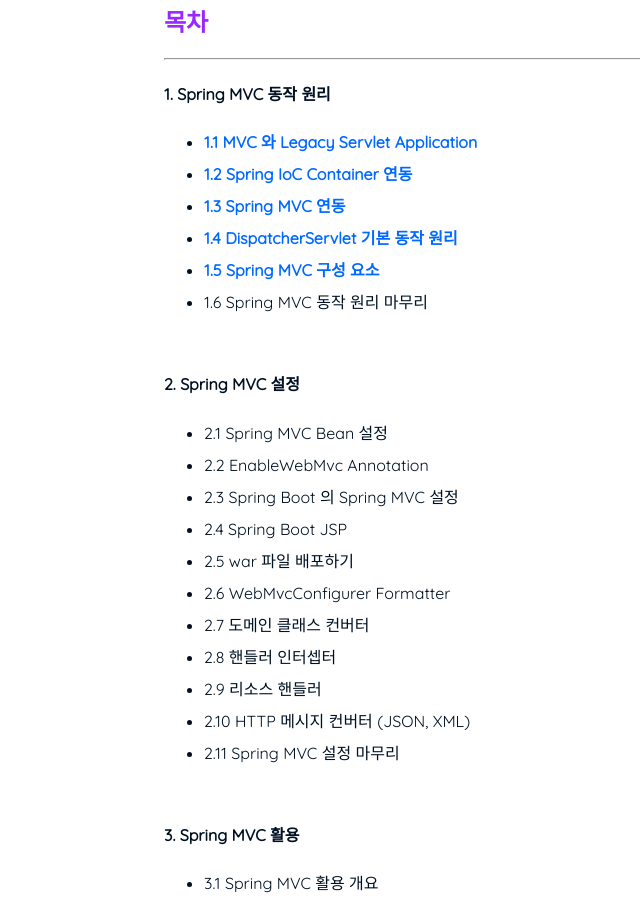
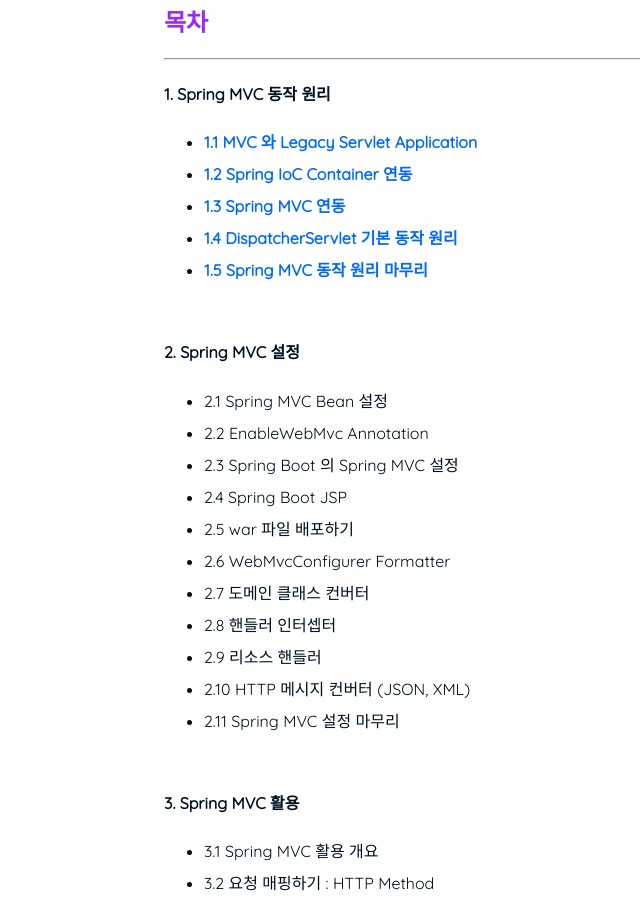
Before and after one commit to nimkoes/portfolio, a Jekyll site: the page built from _posts/2021-06-17-spring_web_mvc.md, in a window 1280 px wide and 900 px high, scrolled down 869 px. Shown: the whole window, without its empty margins (76-716 px from the left). Built offline with Jekyll 4.4.1, drawn with Linux system fonts in a browser that asks for light colours.

Commit message:
mod post

```diff
--- a/_posts/2021-06-17-spring_web_mvc.md
+++ b/_posts/2021-06-17-spring_web_mvc.md
@@ -29,8 +29,7 @@
   - [1.2 Spring IoC Container 연동][link_spring_web_mvc_002]
   - [1.3 Spring MVC 연동][link_spring_web_mvc_003]
   - [1.4 DispatcherServlet 기본 동작 원리][link_spring_web_mvc_004]
-  - [1.5 Spring MVC 구성 요소][link_spring_web_mvc_005]
-  - 1.6 Spring MVC 동작 원리 마무리
+  - [1.5 Spring MVC 동작 원리 마무리][link_spring_web_mvc_005]
 
 
 #### 2. Spring MVC 설정
```
